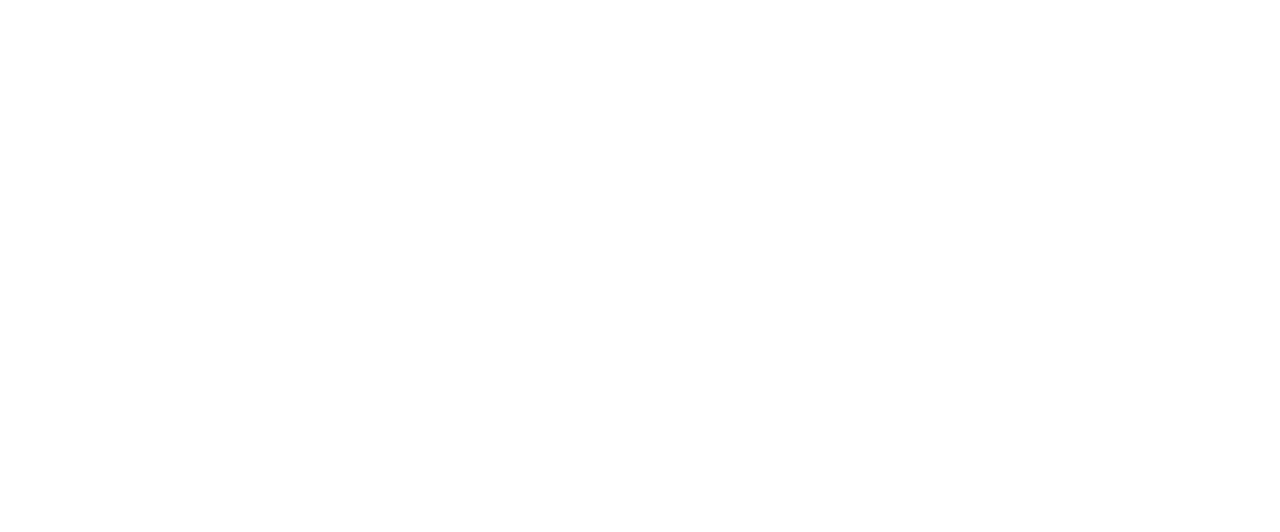
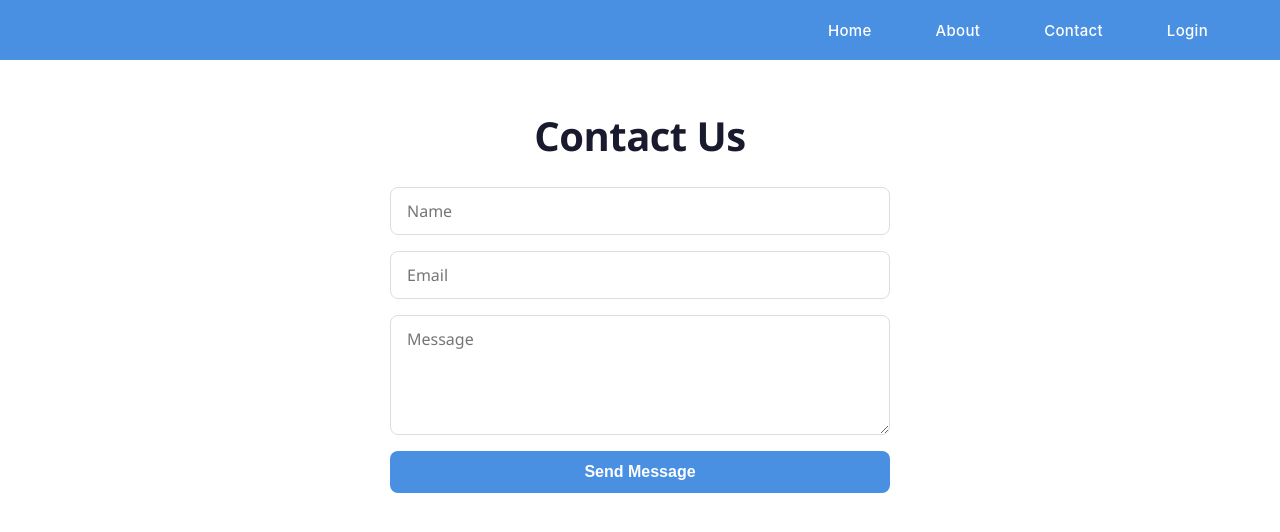
Before and after one commit to eureka03/ManagerApp, a React (Create React App) app: page /contact in a window 1280 px wide. Before the commit this address had no page. Shown: the top 532 px of the page. Built offline with nearby package versions, Linux system fonts and the light colour scheme.

Commit message:
changes to styles

```diff
--- a/src/App.js
+++ b/src/App.js
@@ -1,6 +1,8 @@
 import { BrowserRouter as Router ,Routes, Route} from "react-router-dom";
 import Homepage from "./Pages/Homepage.jsx";
 import Login from "./Pages/Login.jsx";
+import About from "./Pages/About.jsx";
+import Contact from "./Pages/Contact.jsx";
 import './App.css';
 
 function App() {
@@ -9,6 +11,8 @@
       <Routes>
         <Route path="/" element={<Homepage/>}/>
         <Route path="/login" element={<Login/>}/>
+        <Route path="/about" element={<About/>}/>
+        <Route path="/contact" element={<Contact/>}/>
       </Routes>
     </Router>
   );
--- /dev/null
+++ b/src/Pages/About.jsx
@@ -0,0 +1,14 @@
+import Heading from "../components/Heading"
+import "../styles/About.css"
+
+export default function About(){
+    return (
+        <div>
+            <Heading/>
+            <div className="about-container">
+                <h1>About Us</h1>
+                <h3>The older data is data found from a certain source.</h3>
+            </div>
+        </div>
+    )
+}
--- /dev/null
+++ b/src/Pages/Contact.jsx
@@ -0,0 +1,11 @@
+import ContactForm from "../components/ContactForm";
+import Heading from "../components/Heading";
+export default function Contact(){
+    return(
+        <div>
+            <Heading/>
+            <ContactForm/>
+
+        </div>
+    )
+}
--- /dev/null
+++ b/src/components/ContactForm.jsx
@@ -0,0 +1,16 @@
+
+import '../styles/ContactForm.css'
+
+export default function Contact(){
+    return(
+        <div className="contact-container">
+            <form>
+                <h1>Contact Us</h1>
+                <input type="text" placeholder="Name"/>
+                <input type="email" placeholder="Email"/>
+                <textarea placeholder="Message"></textarea>
+                <button type="submit">Send Message</button>
+            </form>
+        </div>
+    )
+}
--- a/src/components/LoginForm.jsx
+++ b/src/components/LoginForm.jsx
@@ -16,8 +16,10 @@
             password:passwordRef.current.value
         }
         alert("Form Submitted with data: " + JSON.stringify(User));
+        formRef.current.reset();
+    }
 
-    }
+
 
     return(
             <div className="FormContainer">
--- /dev/null
+++ b/src/styles/About.css
@@ -0,0 +1,27 @@
+.about-container {
+    display: flex;
+    flex-direction: column;
+    align-items: center;
+    justify-content: center;
+    min-height: 60vh;
+    text-align: center;
+    padding: 40px 20px;
+    font-family: 'Segoe UI', 'Inter', 'Helvetica Neue', Arial, sans-serif;
+}
+
+.about-container h1 {
+    font-size: 2.5rem;
+    font-weight: 700;
+    color: #1a1a2e;
+    margin-bottom: 16px;
+    letter-spacing: -0.5px;
+}
+
+.about-container h3 {
+    font-size: 1.1rem;
+    font-weight: 400;
+    color: #555;
+    max-width: 600px;
+    line-height: 1.6;
+    letter-spacing: 0.2px;
+}
--- /dev/null
+++ b/src/styles/ContactForm.css
@@ -0,0 +1,63 @@
+.contact-container {
+    display: flex;
+    flex-direction: column;
+    align-items: center;
+    justify-content: center;
+    min-height: 60vh;
+    padding: 40px 20px;
+    font-family: 'Segoe UI', 'Inter', 'Helvetica Neue', Arial, sans-serif;
+}
+
+.contact-container form {
+    display: flex;
+    flex-direction: column;
+    gap: 16px;
+    width: 100%;
+    max-width: 500px;
+}
+
+.contact-container h1 {
+    font-size: 2.5rem;
+    font-weight: 700;
+    color: #1a1a2e;
+    margin-bottom: 8px;
+    letter-spacing: -0.5px;
+    text-align: center;
+}
+
+.contact-container input,
+.contact-container textarea {
+    padding: 12px 16px;
+    border: 1px solid #ddd;
+    border-radius: 8px;
+    font-size: 1rem;
+    font-family: inherit;
+    outline: none;
+    transition: border-color 0.3s;
+}
+
+.contact-container input:focus,
+.contact-container textarea:focus {
+    border-color: #4a90e2;
+}
+
+.contact-container textarea {
+    min-height: 120px;
+    resize: vertical;
+}
+
+.contact-container button {
+    padding: 12px 24px;
+    background-color: #4a90e2;
+    color: #fff;
+    border: none;
+    border-radius: 8px;
+    font-size: 1rem;
+    font-weight: 600;
+    cursor: pointer;
+    transition: background-color 0.3s;
+}
+
+.contact-container button:hover {
+    background-color: #3a7bc8;
+}
```
